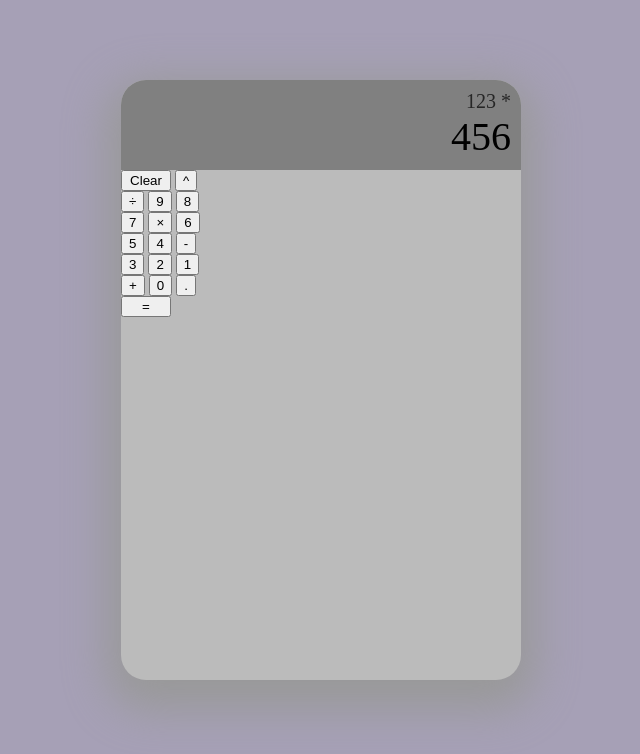
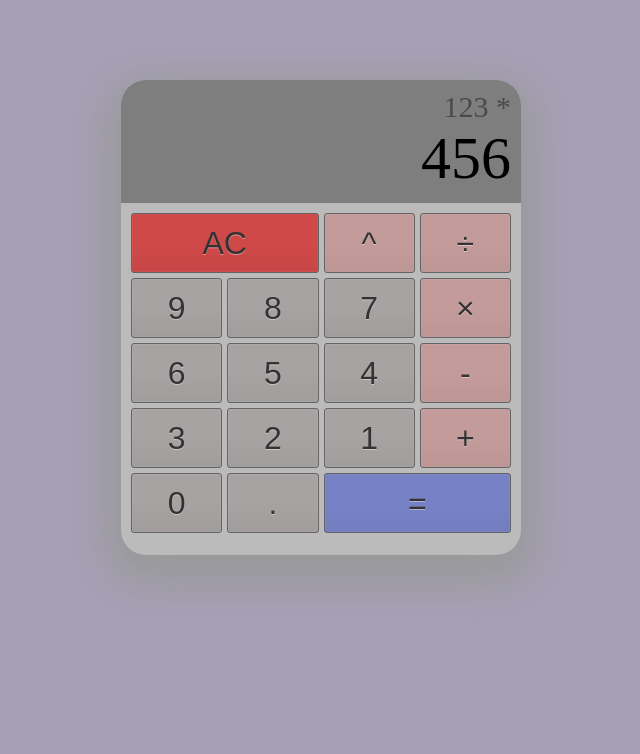
Before and after one commit to CFullum72/Calculator, a plain HTML site: page index.html in a window 1280 px wide. Shown: the whole page, without its empty margins (319-959 px from the left). Drawn offline with Linux system fonts and the light colour scheme.

Commit message:
Finished Styling Calculator

```diff
--- a/index.html
+++ b/index.html
@@ -14,10 +14,11 @@
            <div class="previous-operand">123 *</div>
            <div class="current-operand">456</div>
        </div>
-       <div class="buttons">
+
+       <div class="keys">
 
             <!--First Row-->
-            <button type = "button" class = "large-button" value="clear">Clear</button>
+            <button type = "button" id = "clear" class = "large-button" value="clear">AC</button>
             <button type = "button" class = "operators" value="^">^</button>
             <button type = "button" class = "operators" value="/">&divide;</button>
 
@@ -42,7 +43,7 @@
             <!--Last Row-->
             <button type = "button" value="0">0</button>
             <button type = "button" class = "decimal" value=".">.</button>
-            <button type = "button" class = "large-button" value="=">=</button>
+            <button type = "button" id = "equal" class = "large-button" value="=">=</button>
 
        </div>
    </div>
--- a/style.css
+++ b/style.css
@@ -2,39 +2,82 @@ body {
     background-color: rgb(166, 160, 182);
 }
 .display {
-    background-color: gray;
+    background-color: rgb(126, 126, 126);
     padding: 10px;
-    min-height: 50px;
+    min-height: 100px;
     height: auto;
     border-radius: 25px 25px 0 0;
     text-align: right;
 }
 
 .previous-operand {
-    font-size: 20px;
-    color: rgba(0, 0, 0, 0.70);
+    font-size: 30px;
+    color: rgba(0, 0, 0, 0.412);
 }
 
 .current-operand {
-    font-size: 40px;
+    font-size: 60px;
 }
 
 
 .calculator {
     background-color: rgb(187, 187, 187);
-    height: 600px;
+    height: 475px;
     max-width: 400px;
     margin: 10vh auto 0 auto;
     border-radius: 25px 25px 25px 25px;
     box-shadow: 0 15px 43px 15px rgba(153, 153, 153,1);
 }
 
-.buttons {
-        height: 100px;
-        width: 100px;
+button {
+        height: 60px;
+        background-color: rgba(98, 80, 80, 0.225);
+        border-radius: 3px;
+        border: 1px solid #646464;
+        font-size: 2rem;
+        color: #333;
+        background-image: linear-gradient(to bottom, transparent, transparent 50%, rgba(0,0,0,0.04));
+        box-shadow: inset 0 0 0 1px rgba(255,255,255,.05); /* inset 0 0 1px 0 rgba(178, 13, 255, 0.999), inset 0 -1px 0 0  rgba(255,255,255,.15), 0 1px 0 0  rgba(255,255,255,.15);*/
+        text-shadow: 0 1px rgba(255,255,255,.4);
 }
 
-.large-button{
-    width: 50px;
-    text-align: center;
+button:hover {
+    background-color: rgba(112, 112, 112, 0.703);
 }
+
+.operators {
+    background-color: rgba(204, 118, 118, 0.476);
+}
+
+.operators:hover {
+    background-color: rgba(172, 98, 98, 0.671);
+}
+
+#clear {
+    background-color: rgba(215, 36, 36, 0.752);
+    grid-column-start: 1;
+    grid-column-end: 3;
+}
+
+#clear:hover{
+    background-color: rgba(130, 20, 20, 0.77);
+}
+
+#equal {
+    background-color: rgba(67, 86, 207, 0.56);
+    grid-column-start: 3;
+    grid-column-end: 5;
+
+}
+
+#equal:hover {
+    background-color: rgba(47, 59, 138, 0.77);
+}
+
+
+.keys {
+    display: grid;
+    grid-template-columns: repeat(4, 1fr);
+    grid-gap: 5px;
+    padding: 10px;
+}
```
Also changed, not shown: 1 other file.
